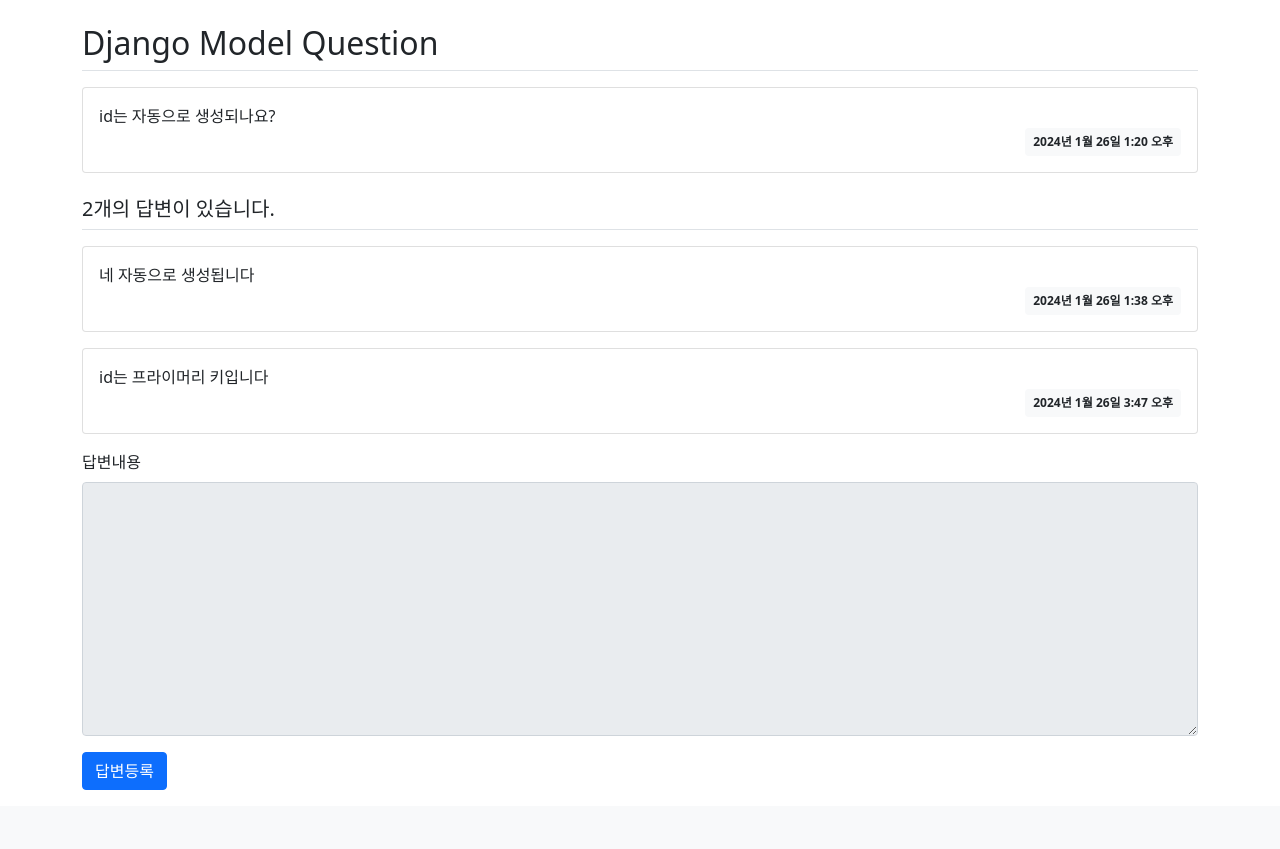
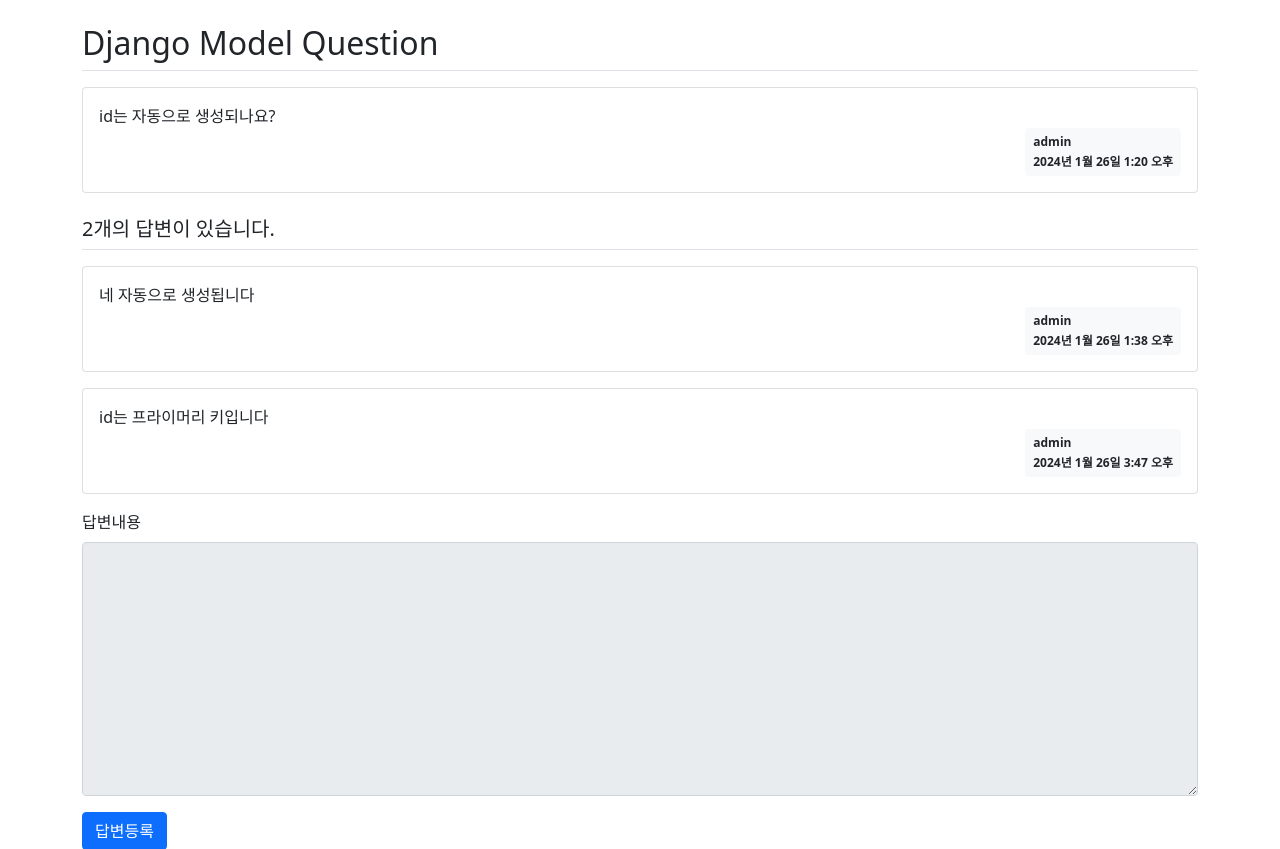
Before and after one commit to hk9713/Django_study, a Django app: page /pybo/2/ in a window 1280 px wide. Shown: the part 57-906 px from the top of the page. Before the commit the page ends 847 px from the top, so only its background shows below. Run offline with Django 4.2, Linux system fonts and the light colour scheme; data comes from the database, SQL or seed files in the repository; some libraries are stand-ins or nearby versions.

Commit message:
Feat : 글쓴이 표시

```diff
--- a/mysite/templates/pybo/question_detail.html
+++ b/mysite/templates/pybo/question_detail.html
@@ -7,8 +7,9 @@
         <div class="card-body">
             <div class="card-text" style="white-space: pre-line;">{{ question.content }}</div>
             <div class="d-flex justify-content-end">
-                <div class="badge bg-light text-dark p-2">
-                    {{ question.create_date }}
+                <div class="badge bg-light text-dark p-2 text-start">
+                    <div class="mb-2">{{ question.author.username }}</div>
+                    <div>{{ question.create_date }}</div>
                 </div>
             </div>
         </div>
@@ -20,8 +21,9 @@
         <div class="card-body">
             <div class="card-text" style="white-space: pre-line;">{{ answer.content }}</div>
             <div class="d-flex justify-content-end">
-                <div class="badge bg-light text-dark p-2">
-                    {{ answer.create_date }}
+                <div class="badge bg-light text-dark p-2 text-start">
+                    <div class="mb-2">{{ answer.author.username }}</div>
+                    <div>{{ answer.create_date }}</div>
                 </div>
             </div>
         </div>
```
Also changed, not shown: mysite/templates/pybo/question_list.html (+7 -5 lines).
